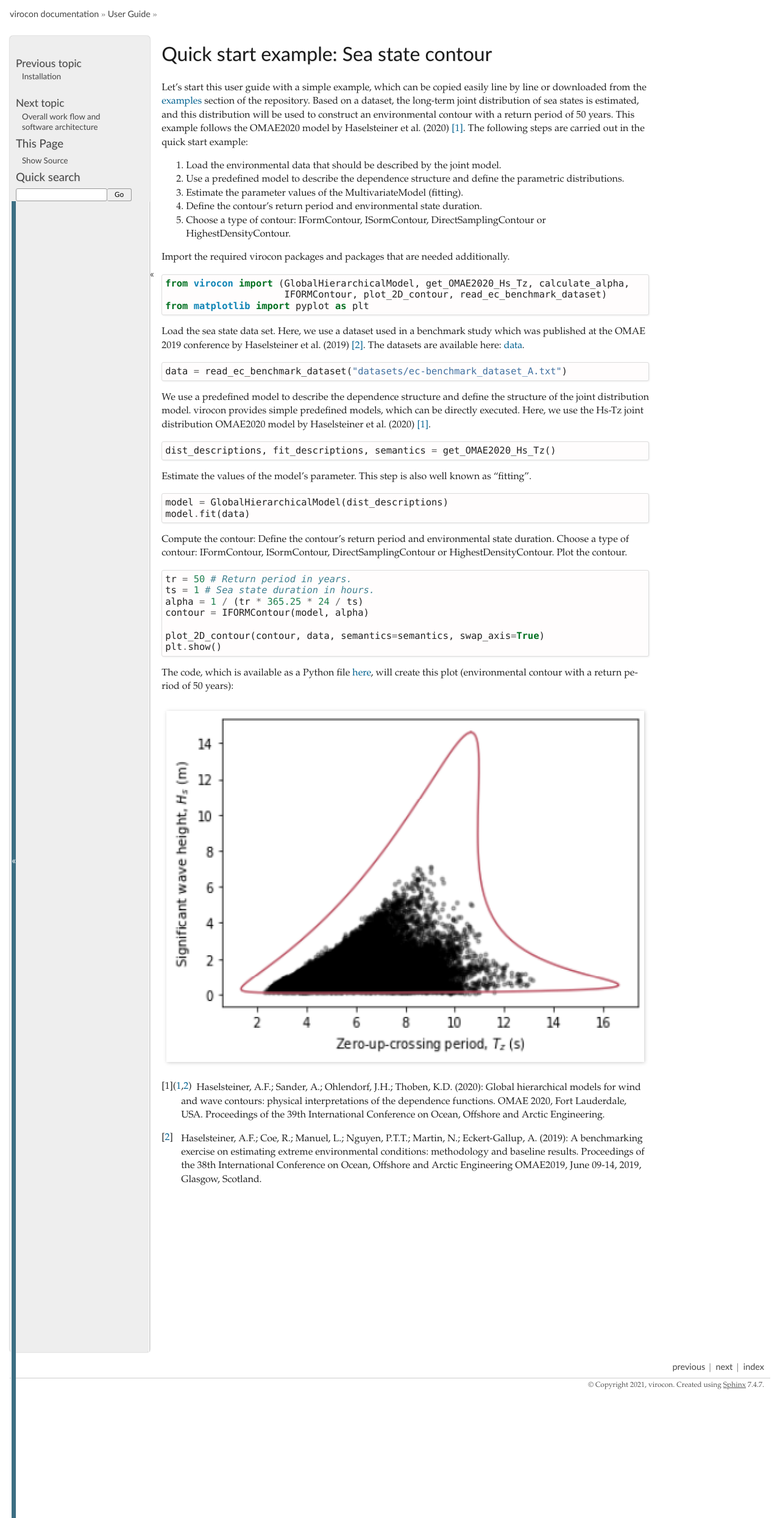
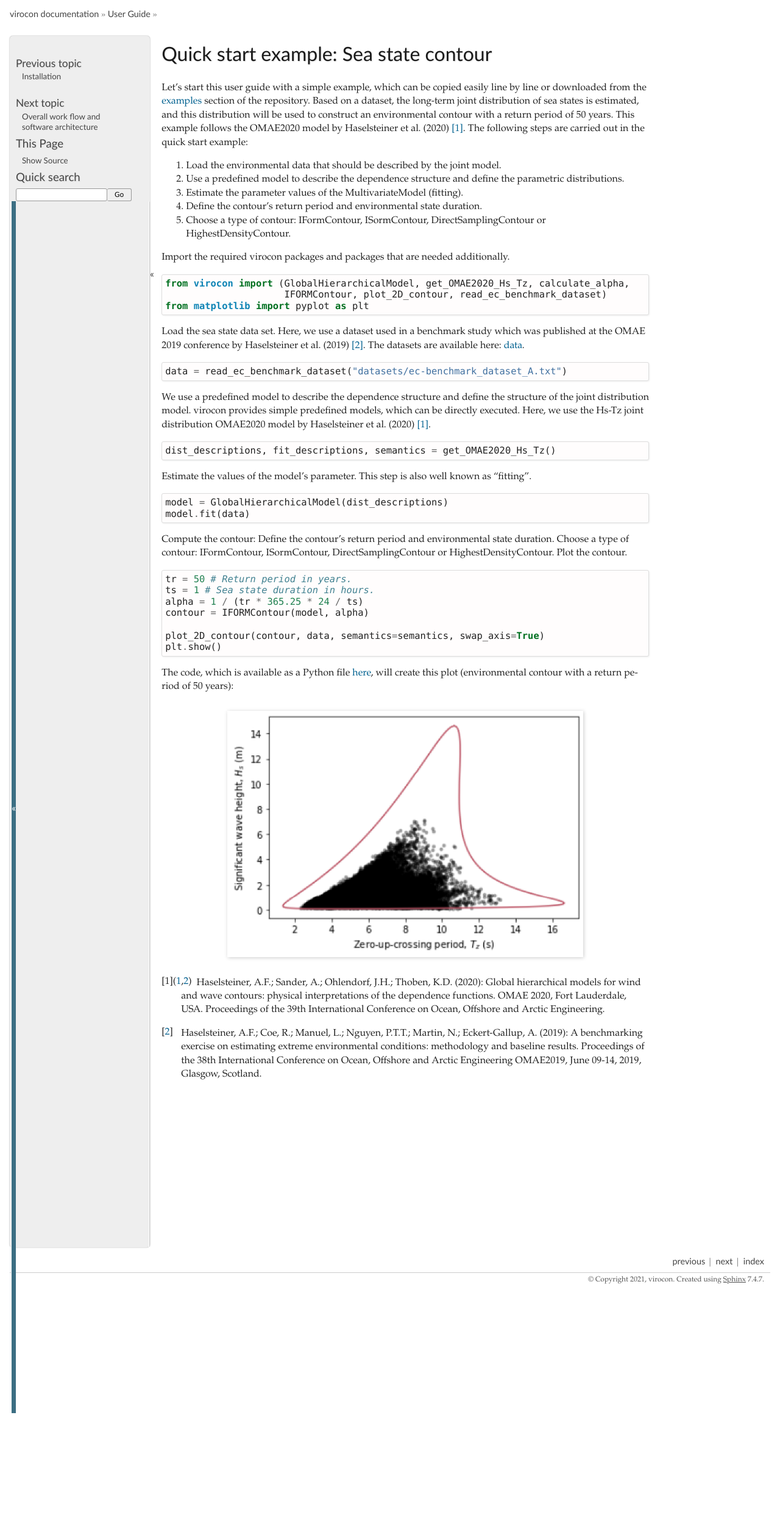
Before and after one commit to virocon-organization/virocon, a Sphinx documentation site: the page built from docs/example.rst, in a window 1280 px wide. Shown: the whole page at 61% size. Built offline with Sphinx 7.4.7, drawn with Linux system fonts in a browser that asks for light colours; after the commit the page ends 2318 px from its top, so only the background shows below that.

Commit message:
change size of plot in quick start guide

```diff
--- a/docs/example.rst
+++ b/docs/example.rst
@@ -65,7 +65,7 @@ The code, which is available as a Python file here_, will create this plot
 (environmental contour with a return period of 50 years):
 
 .. figure:: sea_state_contour.png
-    :scale: 100 %
+    :scale: 70 %
     :alt: sea state contour
 
 .. _examples: https://github.com/virocon-organization/virocon/tree/master/examples
```
